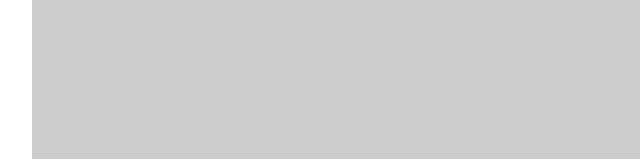
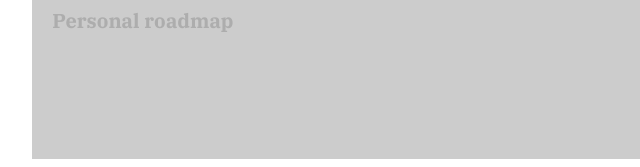
Before and after one commit to rsfriday/talend, a website: page profile.html in a window 1280 px wide. Shown: the part 561-728 px from the top of the page, 149-789 px from the left. Drawn offline with Linux system fonts and the light colour scheme.

Commit message:
Profile page update

```diff
--- a/profile.html
+++ b/profile.html
@@ -34,8 +34,13 @@
                 </div>
                 <i class="far fa-window-close"></i>
             </div>
-            <div>
-
+            <div class="roadmap">
+                <h3 class="roadmap-header">Personal roadmap</h3>
+                <div class="roadmap-img">
+                    <div class="img-top"></div>
+                    <div class="img-mid"></div>
+                    <div class="img-bot"></div>
+                </div>
             </div>
         </div>
         <nav class="navigation">
--- a/sass/_profile.scss
+++ b/sass/_profile.scss
@@ -72,4 +72,15 @@
         }
     }
   }
+
+  .roadmap {
+    margin-top: 1rem;
+
+    .roadmap-header {
+      color: $text-grey;
+      font-size: 2rem;
+    }
+  }
+
+
 }
```
Also changed, not shown: styles/style.css.
